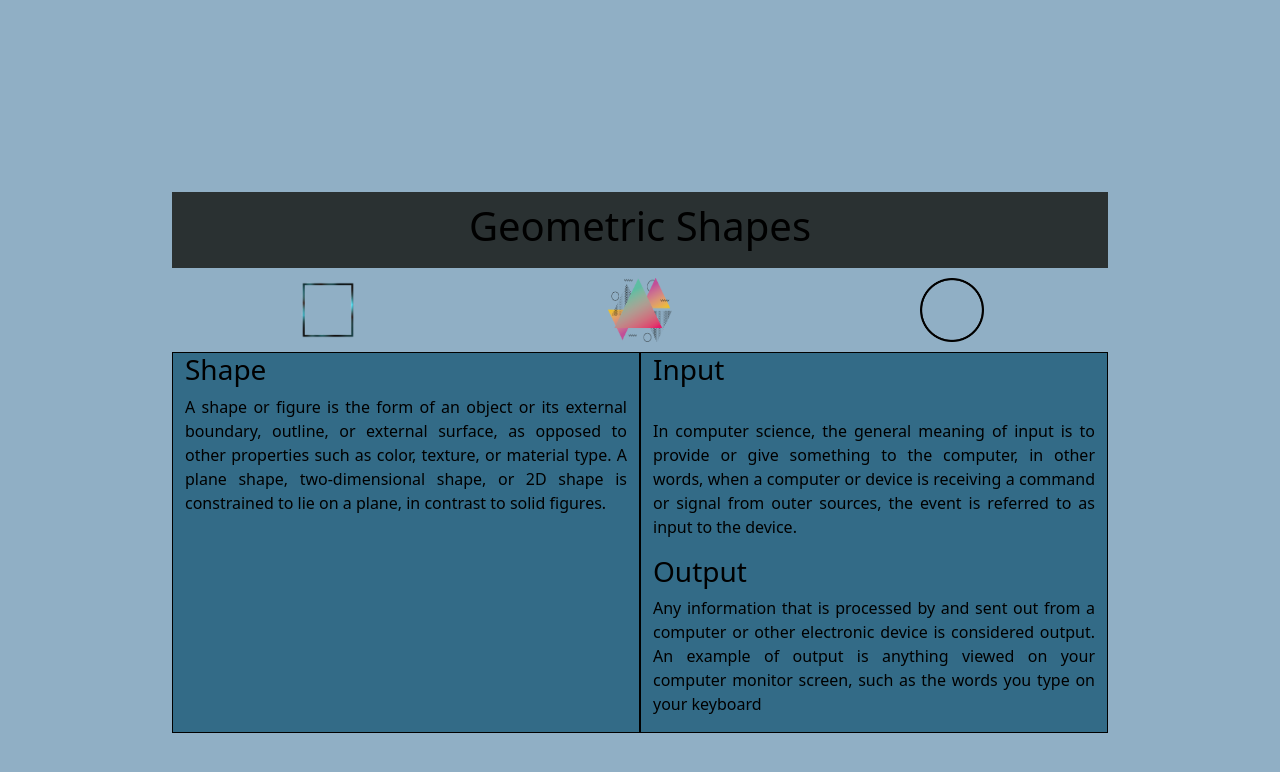
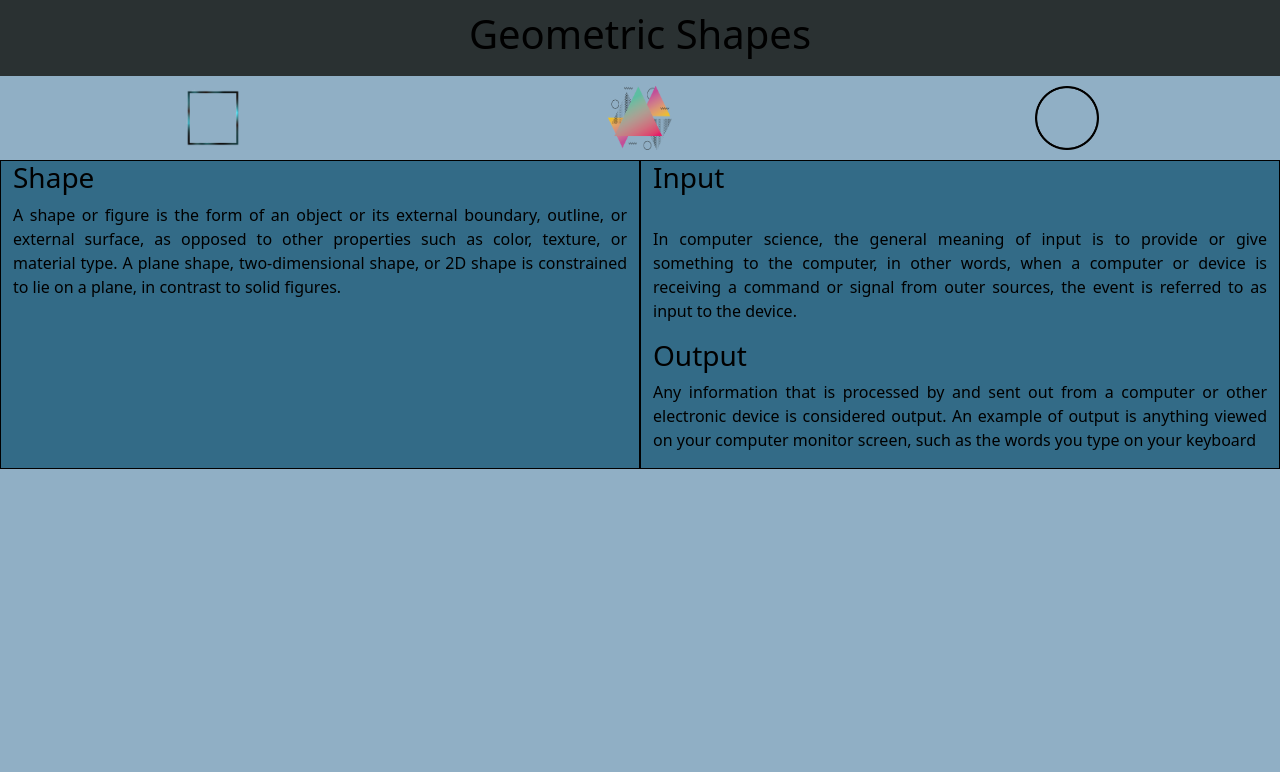
Before and after one commit to ButchBet/JavaScript-Practice, a website with bundled scripts: page geometricShapes/index.html in a window 1280 px wide. Built offline with nearby package versions, Linux system fonts and the light colour scheme.

Commit message:
Improved the interface of the greometricShapes page.

```diff
--- a/geometricShapes/components/calculation.js
+++ b/geometricShapes/components/calculation.js
@@ -59,10 +59,6 @@ class Calculation extends HTMLElement {
             header,
             nav {
                 margin-bottom: 10px;
-            }
-
-            #change {
-                height: 6em !important;
             }
         `;
     }
@@ -144,7 +140,7 @@ class Calculation extends HTMLElement {
 
             <header class="text-center">
                     <h1>Geometric Shapes</h1>
-                </header>
+            </header>
 
 
             <nav class="row mx-0">
--- a/geometricShapes/index.css
+++ b/geometricShapes/index.css
@@ -1,19 +1,15 @@
-body {
+:root {
     --mist : #90AFC5;
     --stone : #336B87;
     --shadow : #2A3132;
     --autumn-follage : #763626;
-
-    color: black !important;
-    background-color: var(--mist) !important;
-    text-align: justify !important;
-    height: 100vh;
 }
 
-#mainCont {
-    height: 40rem;
-    max-height: 100rem;
-    max-width: 60rem;
+body {
+    color: black !important;
+    background: var(--mist) !important;
+    text-align: justify !important;
+    overflow: scroll;
     display: flex;
     flex-flow: row wrap;
     justify-content: center;
--- a/geometricShapes/index.html
+++ b/geometricShapes/index.html
@@ -12,13 +12,9 @@
 
     <!-- Latest compiled JavaScript -->
     <script src="https://cdn.jsdelivr.net/npm/bootstrap@5.1.3/dist/js/bootstrap.bundle.min.js"></script>
+    <script type="module" src="./index.js" defer></script>
 </head>
 <body>
-
-    <div id="mainCont" class="container-sm">
-        <app-calculation></app-calculation>
-    </div>
-
-    <script type="module" src="./index.js"></script>
+    <app-calculation></app-calculation>
 </body>
 </html>
```
